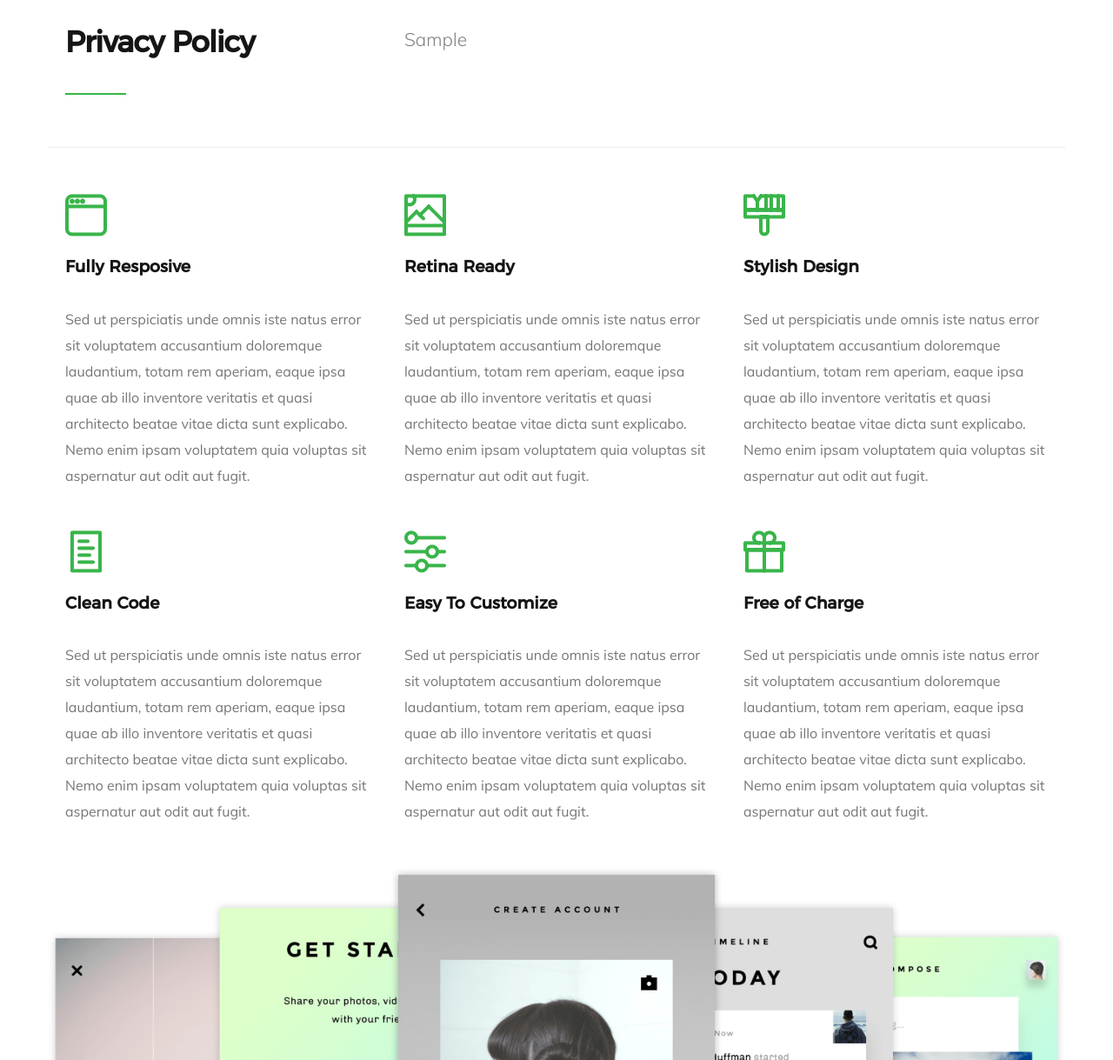
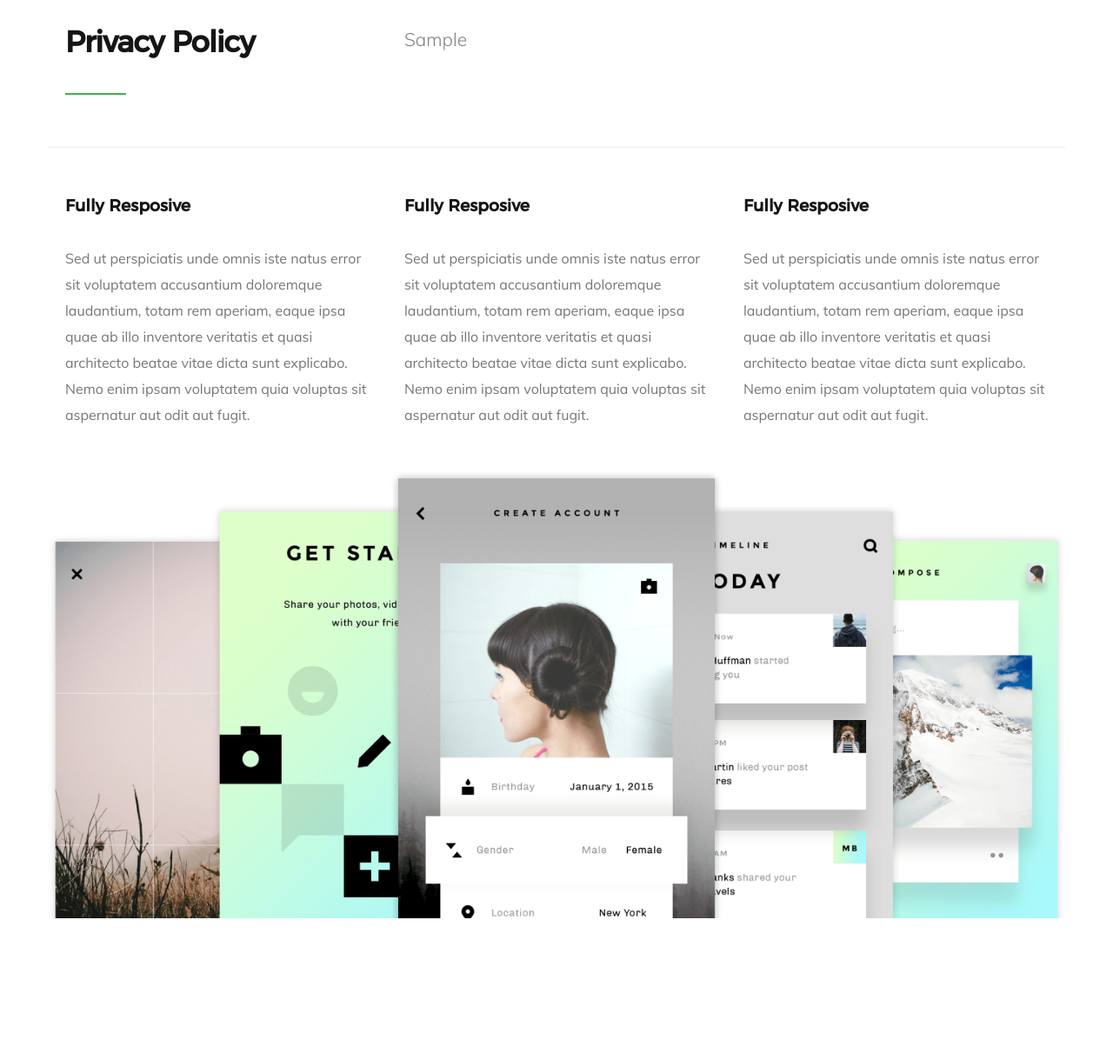
Before and after one commit to Motzz/HomePageOnthel, a CodeIgniter 4 app: template app/Views/layout/privasi.php in a window 1280 px wide. Shown: the part 72-1291 px from the top of the page at 87% size. After the commit the page ends 1128 px from the top, so only its background shows below. Run offline with PHP 8.4 and a stand-in for CodeIgniter, Linux system fonts and the light colour scheme; the template is opened without the code that fills it: most values are stand-ins (such as "Sample title", 1, 10 or a date in 2020); some libraries are stand-ins or nearby versions; some web fonts are replaced.

Commit message:
panggil data di tos,privasi,fix icon

```diff
--- a/app/Views/layout/home.php
+++ b/app/Views/layout/home.php
@@ -31,10 +31,10 @@
 
                 </a>
             </div>
-
+            <!--
             <div class="home-image-right">
                 <img src="images/iphone-app-470.png" srcset="images/iphone-app-470.png 1x, images/iphone-app-940.png 2x" data-aos="fade-up">
-            </div>
+            </div> -->
         </div>
 
     </div> <!-- end home-content -->
--- a/app/Views/layout/ourMission.php
+++ b/app/Views/layout/ourMission.php
@@ -142,12 +142,13 @@
         <h1 class="intro-header" data-aos="fade-up">How The App Works?</h1>
     </div> -->
 
-    <div class="row about-bottom-image">
+    <!-- <div class="row about-bottom-image">
 
         <img src="images/app-screens-1200.png" srcset="images/app-screens-600.png 600w,
                 images/app-screens-1200.png 1200w,
                 images/app-screens-2800.png 2800w" sizes="(max-width: 2800px) 100vw, 2800px" alt="App Screenshots" data-aos="fade-up">
 
-    </div> <!-- end about-bottom-image -->
+    </div>  -->
+    <!-- end about-bottom-image -->
 
 </section>
--- a/app/Views/layout/privasi.php
+++ b/app/Views/layout/privasi.php
@@ -10,7 +10,7 @@
     <!--- basic page needs
    ================================================== -->
     <meta charset="utf-8">
-    <title>Onthel</title>
+    <title>Onthel | Privacy Policy</title>
     <meta name="description" content="">
     <meta name="author" content="">
 
@@ -31,8 +31,10 @@
 
     <!-- favicons
 	================================================== -->
-    <link rel="shortcut icon" href="favicon.ico" type="<?= base_url('image/x-icon') ?>">
-    <link rel="icon" href="favicon.ico" type="<?= base_url('image/x-icon') ?>">
+    <!-- <link rel="shortcut icon" href="favicon.ico" type="<?= base_url('image/x-icon') ?>">
+    <link rel="icon" href="favicon.ico" type="<?= base_url('image/x-icon') ?>"> -->
+    <link rel="icon" href="<?= base_url('images/logoOnthel.png') ?>" type="image/png">
+
 
 </head>
 
@@ -72,7 +74,7 @@
             <div class="col-eight">
                 <p class="lead" data-aos="fade-up">
 
-                    <span style="white-space: pre-line"><?= $data->our_mission; ?></span>
+                    <span style="white-space: pre-line"><?= $data->privacy_policy; ?></span>
                 </p>
             </div>
 
@@ -85,7 +87,35 @@
 
                 <div class="bgrid feature" data-aos="fade-up">
 
-                    <span class="icon"><i class="icon-window"></i></span>
+                    <!-- <span class="icon"><i class="icon-window"></i></span> -->
+
+                    <div class="service-content">
+
+                        <h3>Fully Resposive</h3>
+
+                        <p>Sed ut perspiciatis unde omnis iste natus error sit voluptatem accusantium doloremque laudantium, totam rem aperiam, eaque ipsa quae ab illo inventore veritatis et quasi architecto beatae vitae dicta sunt explicabo. Nemo enim ipsam voluptatem quia voluptas sit aspernatur aut odit aut fugit.
+                        </p>
+
+                    </div>
+
+                </div>
+                <div class="bgrid feature" data-aos="fade-up">
+
+                    <!-- <span class="icon"><i class="icon-window"></i></span> -->
+
+                    <div class="service-content">
+
+                        <h3>Fully Resposive</h3>
+
+                        <p>Sed ut perspiciatis unde omnis iste natus error sit voluptatem accusantium doloremque laudantium, totam rem aperiam, eaque ipsa quae ab illo inventore veritatis et quasi architecto beatae vitae dicta sunt explicabo. Nemo enim ipsam voluptatem quia voluptas sit aspernatur aut odit aut fugit.
+                        </p>
+
+                    </div>
+
+                </div>
+                <div class="bgrid feature" data-aos="fade-up">
+
+                    <!-- <span class="icon"><i class="icon-window"></i></span> -->
 
                     <div class="service-content">
 
@@ -98,75 +128,6 @@
 
                 </div>
 
-                <div class="bgrid feature" data-aos="fade-up">
-
-                    <span class="icon"><i class="icon-image"></i></span>
-
-                    <div class="service-content">
-                        <h3>Retina Ready</h3>
-
-                        <p>Sed ut perspiciatis unde omnis iste natus error sit voluptatem accusantium doloremque laudantium, totam rem aperiam, eaque ipsa quae ab illo inventore veritatis et quasi architecto beatae vitae dicta sunt explicabo. Nemo enim ipsam voluptatem quia voluptas sit aspernatur aut odit aut fugit.
-                        </p>
-
-
-                    </div>
-
-                </div>
-
-                <div class="bgrid feature" data-aos="fade-up">
-
-                    <span class="icon"><i class="icon-paint-brush"></i></span>
-
-                    <div class="service-content">
-                        <h3>Stylish Design</h3>
-
-                        <p>Sed ut perspiciatis unde omnis iste natus error sit voluptatem accusantium doloremque laudantium, totam rem aperiam, eaque ipsa quae ab illo inventore veritatis et quasi architecto beatae vitae dicta sunt explicabo. Nemo enim ipsam voluptatem quia voluptas sit aspernatur aut odit aut fugit.
-                        </p>
-
-                    </div>
-
-                </div>
-
-                <div class="bgrid feature" data-aos="fade-up">
-
-                    <span class="icon"><i class="icon-file"></i></span>
-
-                    <div class="service-content">
-                        <h3>Clean Code</h3>
-
-                        <p>Sed ut perspiciatis unde omnis iste natus error sit voluptatem accusantium doloremque laudantium, totam rem aperiam, eaque ipsa quae ab illo inventore veritatis et quasi architecto beatae vitae dicta sunt explicabo. Nemo enim ipsam voluptatem quia voluptas sit aspernatur aut odit aut fugit.
-                        </p>
-
-                    </div>
-
-                </div>
-
-                <div class="bgrid feature" data-aos="fade-up">
-
-                    <span class="icon"><i class="icon-sliders"></i></span>
-
-                    <div class="service-content">
-                        <h3>Easy To Customize</h3>
-
-                        <p>Sed ut perspiciatis unde omnis iste natus error sit voluptatem accusantium doloremque laudantium, totam rem aperiam, eaque ipsa quae ab illo inventore veritatis et quasi architecto beatae vitae dicta sunt explicabo. Nemo enim ipsam voluptatem quia voluptas sit aspernatur aut odit aut fugit.
-                        </p>
-                    </div>
-
-                </div>
-
-                <div class="bgrid feature" data-aos="fade-up">
-
-                    <span class="icon"><i class="icon-gift"></i></span>
-
-                    <div class="service-content">
-                        <h3>Free of Charge</h3>
-
-                        <p>Sed ut perspiciatis unde omnis iste natus error sit voluptatem accusantium doloremque laudantium, totam rem aperiam, eaque ipsa quae ab illo inventore veritatis et quasi architecto beatae vitae dicta sunt explicabo. Nemo enim ipsam voluptatem quia voluptas sit aspernatur aut odit aut fugit.
-                        </p>
-
-                    </div>
-
-                </div>
 
             </div>
 
```
Also changed, not shown: app/Controllers/Home.php (+23 -2 lines), app/Views/layout/blog.php (+36 -77 lines), app/Views/layout/template.php (+5 -3 lines), app/Views/layout/tos.php (+35 -74 lines).
